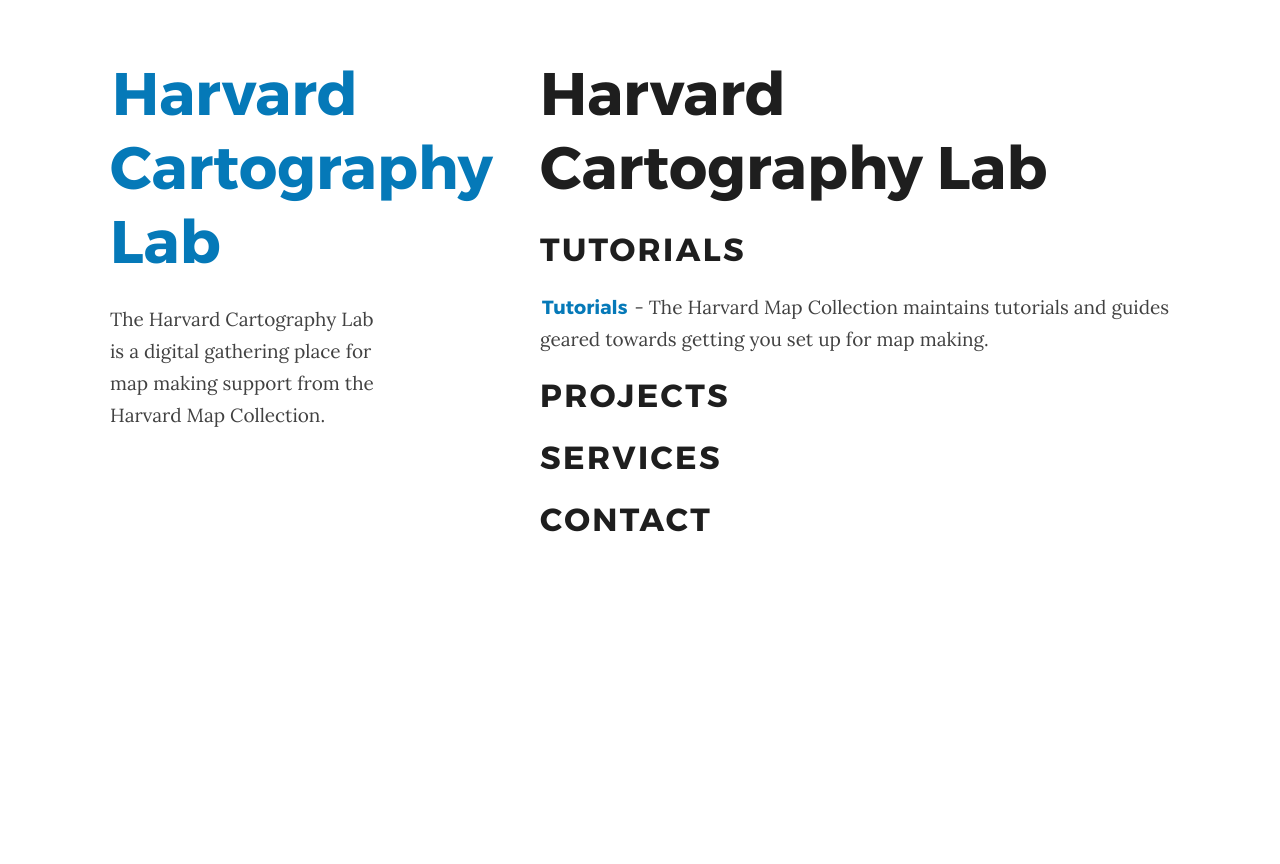
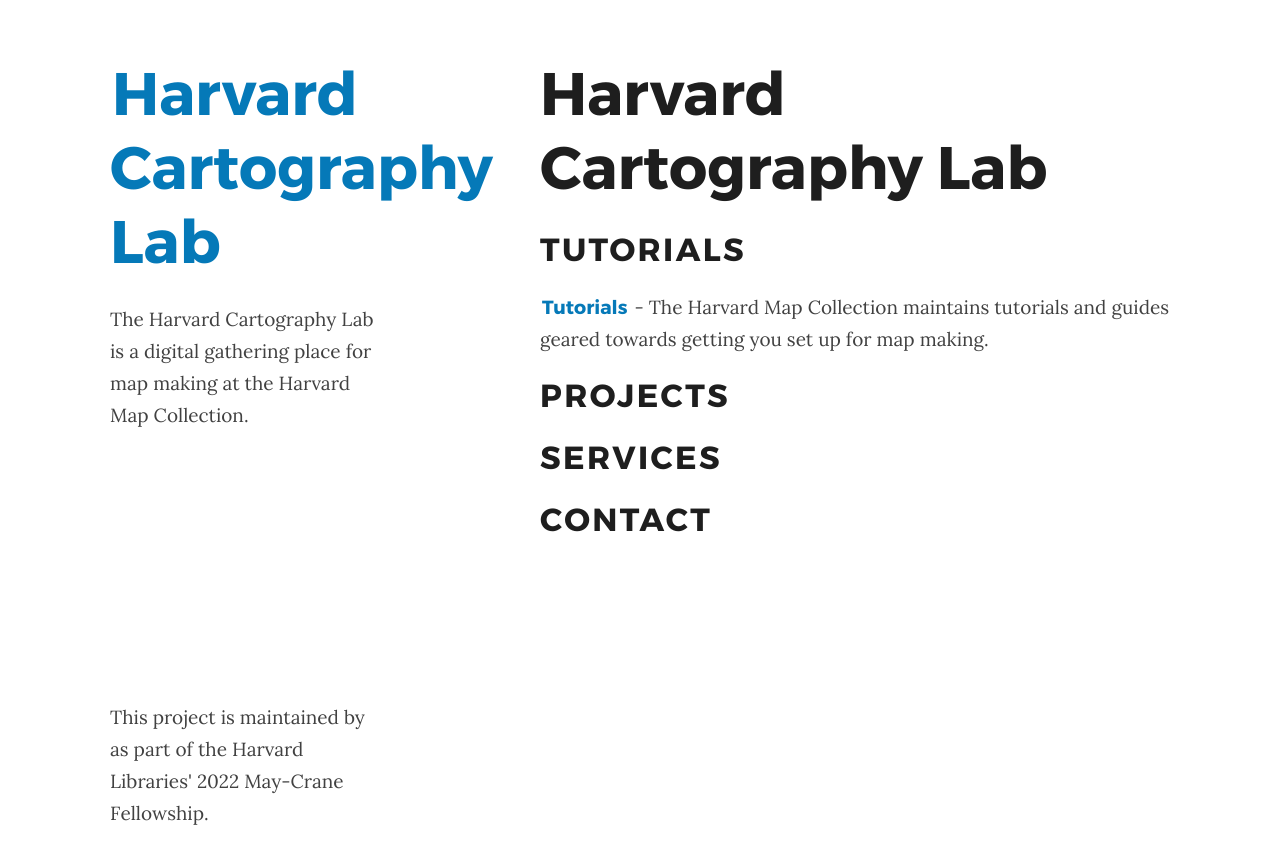
Before and after one commit to HarvardMapCollection/harvardmapcollection.github.io, a Jekyll site: the page built from index.md, in a window 1280 px wide. Shown: the top 864 px of the page. Built offline with Jekyll 4.4.1, drawn with Linux system fonts in a browser that asks for light colours.

Commit message:
add desc

```diff
--- a/_config.yml
+++ b/_config.yml
@@ -1,3 +1,3 @@
 theme: jekyll-theme-minimal
 title: Harvard Cartography Lab
-description: The Harvard Cartography Lab is a digital gathering place for map making support from the Harvard Map Collection.
+description: The Harvard Cartography Lab is a digital gathering place for map making at the Harvard Map Collection.
--- a/_layouts/default.html
+++ b/_layouts/default.html
@@ -45,9 +45,7 @@
 
       </section>
       <footer>
-        {% if site.github.is_project_page %}
         <p>This project is maintained by <a href="https://harvardmapcollection.github.io/">{{ site.github.owner_name }}</a> as part of the Harvard Libraries' 2022 May-Crane Fellowship.</p>
-        {% endif %}
       </footer>
     </div>
     <script src="{{ "/assets/js/scale.fix.js" | relative_url }}"></script>
```
